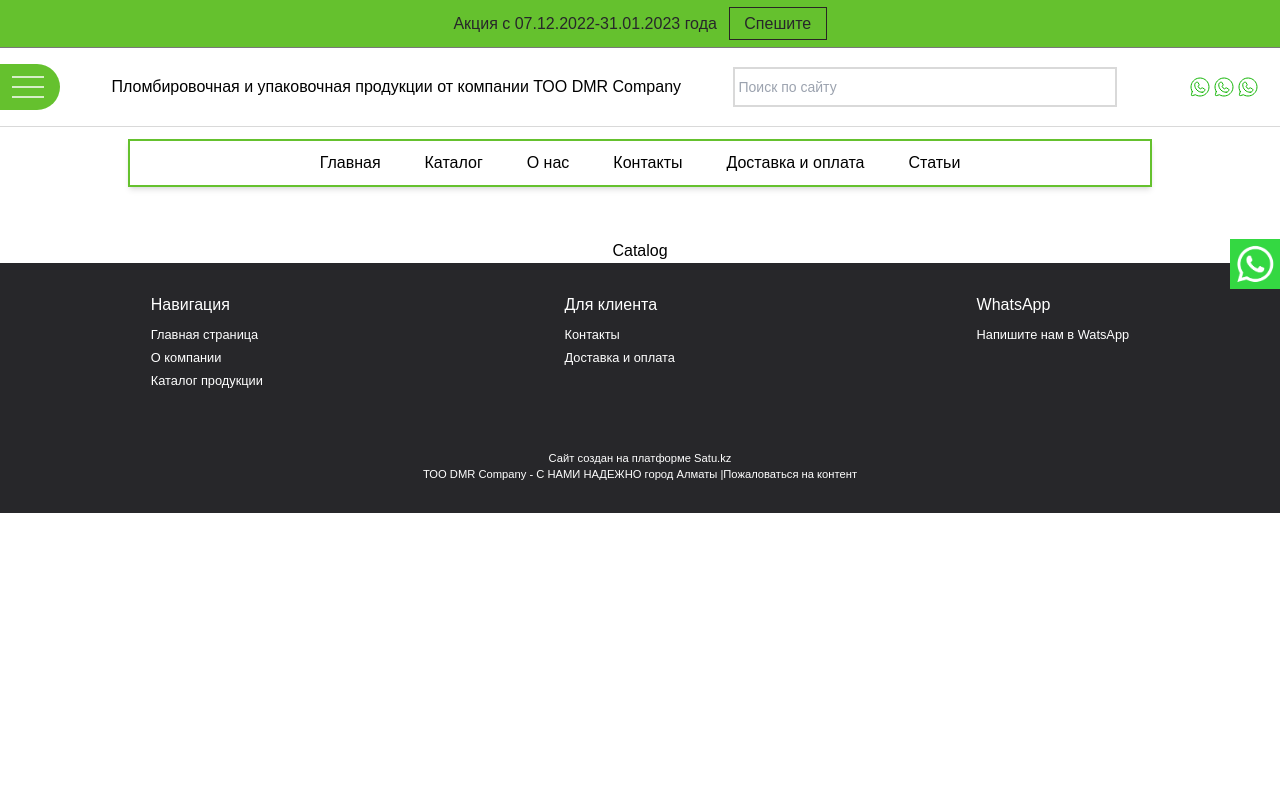
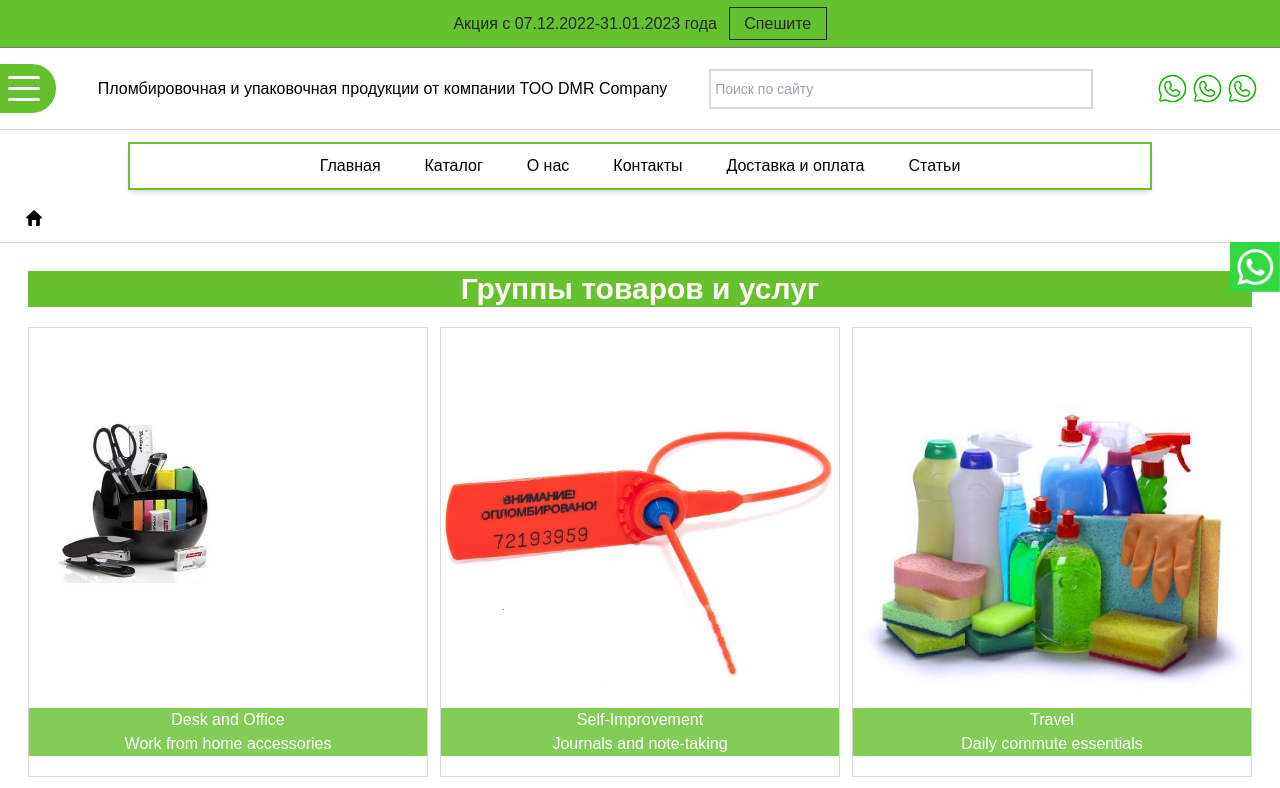
Before and after one commit to Wester641/ordinarynextkg, a Next.js app: page /catalogs in a window 1280 px wide. Shown: the top 788 px of the page. Built offline with nearby package versions, Linux system fonts and the light colour scheme.

Commit message:
build about page

```diff
--- a/app/about/page.jsx
+++ b/app/about/page.jsx
@@ -1,10 +1,18 @@
 "use client";
+import AboutComponent from "@/components/about/AboutComponent";
+import BreadCrumbs from "@/components/featers/breadCrumbs/BreadCrumbs";
 import React from "react";
 
 const About = () => {
   return (
-    <div className="text-center">
-      <h1>About</h1>
+    <div className=" bg-zinc-100">
+      <BreadCrumbs />
+      <h1 className="px-3 pt-5 pb-3 text-lg font-semibold">О нас</h1>
+      <AboutComponent />
+      <AboutComponent />
+      <AboutComponent />
+      <AboutComponent />
+      <AboutComponent />
     </div>
   );
 };
--- a/app/catalogs/page.jsx
+++ b/app/catalogs/page.jsx
@@ -1,5 +1,14 @@
+import BreadCrumbs from "@/components/featers/breadCrumbs/BreadCrumbs";
+import ProductsCardsCustom from "@/components/productsCards/ProductCardsCustom";
+import PromoSection from "@/components/promoSection/PromoSection";
 import React from "react";
 
 export default function Catalogs() {
-  return <div className="text-center">Catalog</div>;
+  return (
+    <div className="text-center">
+      <BreadCrumbs />
+      <PromoSection />
+      <ProductsCardsCustom />
+    </div>
+  );
 }
--- a/app/portfolio/page.jsx
+++ b/app/portfolio/page.jsx
@@ -1,10 +1,10 @@
-import BreadCrumbs from "@/components/breadCrumbs/BreadCrumbs";
+import BreadCrumbs from "@/components/featers/breadCrumbs/BreadCrumbs";
 import PortfolioComponent from "@/components/promoSection/PortfolioComponent";
 import React from "react";
 
 export default function Portfolio() {
   return (
-    <div className="">
+    <div className="mb-10">
       <BreadCrumbs />
       <h1 className="text-center text-3xl py-5 font-semibold">Портфолио</h1>
       <PortfolioComponent />
--- /dev/null
+++ b/components/about/AboutComponent.jsx
@@ -0,0 +1,46 @@
+import Image from "next/image";
+import React from "react";
+import aboutBanner from "../../public/Img/ForCarousel/ForCarouse3.png";
+import Button from "../ui/Button";
+
+export default function AboutComponent({
+  className,
+  description = "Lorem ipsum dolor sit amet consectetur adipisicing elit. Sequi, adipisci.",
+  descriptionsm = "Lorem ipsum dolor sit amet consectetur adipisicing elit. Sequi, adipisci. Lorem ipsum dolor sit amet consectetur, adipisicing elit. Maxime, quod!",
+  image = { aboutBanner },
+  border,
+}) {
+  return (
+    <div
+      className={
+        className ||
+        "flex flex-col justify-around max-w-full h-[500px] bg-green overflow-hidden mx-3 mb-24"
+      }
+    >
+      <div className="flex flex-col justify-center w-full h-full text-center px-3">
+        <p
+          className={className || "text-xl h-full flex justify-center flex-col"}
+        >
+          {description}
+        </p>
+        <div className="border border-[#fff]">{border}</div>
+        <p
+          className={className || "text-sm h-full flex justify-center flex-col"}
+        >
+          {descriptionsm}
+        </p>
+      </div>
+      <div className="my-5">
+        <Image
+          className="hidden md:block object-contain"
+          src={image}
+          alt="aboutBanner"
+        />
+        <Button
+          name="Посмотреть ассортимент"
+          className="text-black py-2 px-11 bg-yellow-600 cursor-pointer rounded hover:opacity-75"
+        />
+      </div>
+    </div>
+  );
+}
--- a/components/breadCrumbs/BreadCrumbs.jsx
+++ /dev/null
@@ -1,9 +0,0 @@
-import React from "react";
-
-export default function BreadCrumbs() {
-  return (
-    <div className=" relative border-b border-[#d9d9d9]">
-      <div className="inline-block absolute bottom-0">BreadCrumbs</div>
-    </div>
-  );
-}
--- /dev/null
+++ b/components/featers/breadCrumbs/BreadCrumbs.jsx
@@ -0,0 +1,22 @@
+import Image from "next/image";
+import Link from "next/link";
+import React from "react";
+import logoHome from "../../../public/Img/home.svg";
+
+export default function BreadCrumbs() {
+  return (
+    <div className="relative h-8 sm:h-0 border-b border-[#d9d9d9] bg-[#fff]">
+      <div className="inline-block absolute left-[2%] bottom-2 ss:bottom-4 hover:text-green">
+        <Link href="/">
+          <Image
+            className=""
+            src={logoHome}
+            width={16}
+            height={16}
+            alt="home"
+          />
+        </Link>
+      </div>
+    </div>
+  );
+}
--- a/components/header/Header.jsx
+++ b/components/header/Header.jsx
@@ -10,15 +10,15 @@ export default function Header() {
   const [isNavOpen, setIsNavOpen] = useState(false);
 
   return (
-    <div className="flex items-center justify-between border-b border-[#d9d9d9] py-4 relative  ">
-      <div className="flex items-center justify-between   w-full ">
+    <div className="flex bg-neutral-800 sm:bg-[#fff] items-center justify-between border-b border-[#d9d9d9] py-2 ss:py-4 relative  ">
+      <div className="flex items-center justify-between w-full ">
         <div
-          className="HAMBURGER-ICON space-y-1 sm:space-y-2 bg-green py-3  pr-4 pl-3 rounded-r-3xl hover:bg-dark-green "
+          className="HAMBURGER-ICON space-y-1 sm:space-y-2 bg-green py-3  pr-4 pl-2 rounded-r-3xl hover:bg-dark-green "
           onClick={() => setIsNavOpen((prev) => !prev)}
         >
-          <span className="block h-[2px] sm:h-0.5 w-4 sm:w-8 animate-pulse bg-[#fff]"></span>
-          <span className="block h-[2px] sm:h-0.5 w-4 sm:w-8 animate-pulse bg-[#fff]"></span>
-          <span className="block h-[2px] sm:h-0.5 w-4 sm:w-8 animate-pulse bg-[#fff]"></span>
+          <span className="block h-[2px] rounded sm:h-[3px] w-4 sm:w-8  bg-[#fff]"></span>
+          <span className="block h-[2px] rounded sm:h-[3px] w-4 sm:w-8  bg-[#fff]"></span>
+          <span className="block h-[2px] rounded sm:h-[3px] w-4 sm:w-8  bg-[#fff]"></span>
         </div>
         <div className="hidden sm:block text-black ">
           <h3>
@@ -32,15 +32,24 @@ export default function Header() {
             placeholder="Поиск по сайту"
           />
         </div>
-        <div className="flex px-5">
-          <Link className="hover:bg-green" href="https://wa.me/+996500370002">
-            <Image src={logoImage} alt="what'sapp" />
+        <div className="flex px-5 ">
+          <Link
+            className="hover:bg-green h-9"
+            href="https://wa.me/+996500370002"
+          >
+            <Image src={logoImage} width={35} height={35} alt="what'sapp" />
           </Link>
-          <Link className="hover:bg-green" href="https://wa.me/+996500370002">
-            <Image src={logoImage} alt="what'sapp" />
+          <Link
+            className="hover:bg-green h-9"
+            href="https://wa.me/+996500370002"
+          >
+            <Image src={logoImage} width={35} height={35} alt="what'sapp" />
           </Link>
-          <Link className="hover:bg-green" href="https://wa.me/+996500370002">
-            <Image src={logoImage} alt="what'sapp" />
+          <Link
+            className="hover:bg-green h-9"
+            href="https://wa.me/+996500370002"
+          >
+            <Image src={logoImage} width={35} height={35} alt="what'sapp" />
           </Link>
         </div>
       </div>
--- a/components/ui/Button.jsx
+++ b/components/ui/Button.jsx
@@ -1,11 +1,17 @@
 import Link from "next/link";
 import React from "react";
 
-export default function Button({ name }) {
+export default function Button({ name, className, href = "/" }) {
   return (
     <div className="flex justify-center">
       <Link href="/#">
-        <button className="text-base rounded py-3 px-11 text-green font-bold border border-green hover:bg-green hover:text-[#fff] ">
+        <button
+          href=""
+          className={
+            className ||
+            "text-base rounded py-3 px-11 text-green font-bold border border-green hover:bg-green hover:text-[#fff] "
+          }
+        >
           {name}
         </button>
       </Link>
--- a/components/whatsapp/WhatsAppComponent.jsx
+++ b/components/whatsapp/WhatsAppComponent.jsx
@@ -6,7 +6,7 @@ import Image from "next/image";
 
 export default function WhatsAppComponent() {
   return (
-    <div className="fixed z-50 right-[5%] rounded-full bottom-[10%] hover:bg-[#0000007f]">
+    <div className="fixed z-50 right-[5%] rounded-full bottom-[10%] bg-[#0000007f] hover:bg-green">
       <Link className=" cursor-pointer " href="https://wa.me/+996500370002">
         <Image src={logoImage} width={80} height={80} alt="what'sapp" />
       </Link>
```
Also changed, not shown: public/Img/home.png (added), public/Img/home.svg (added).
